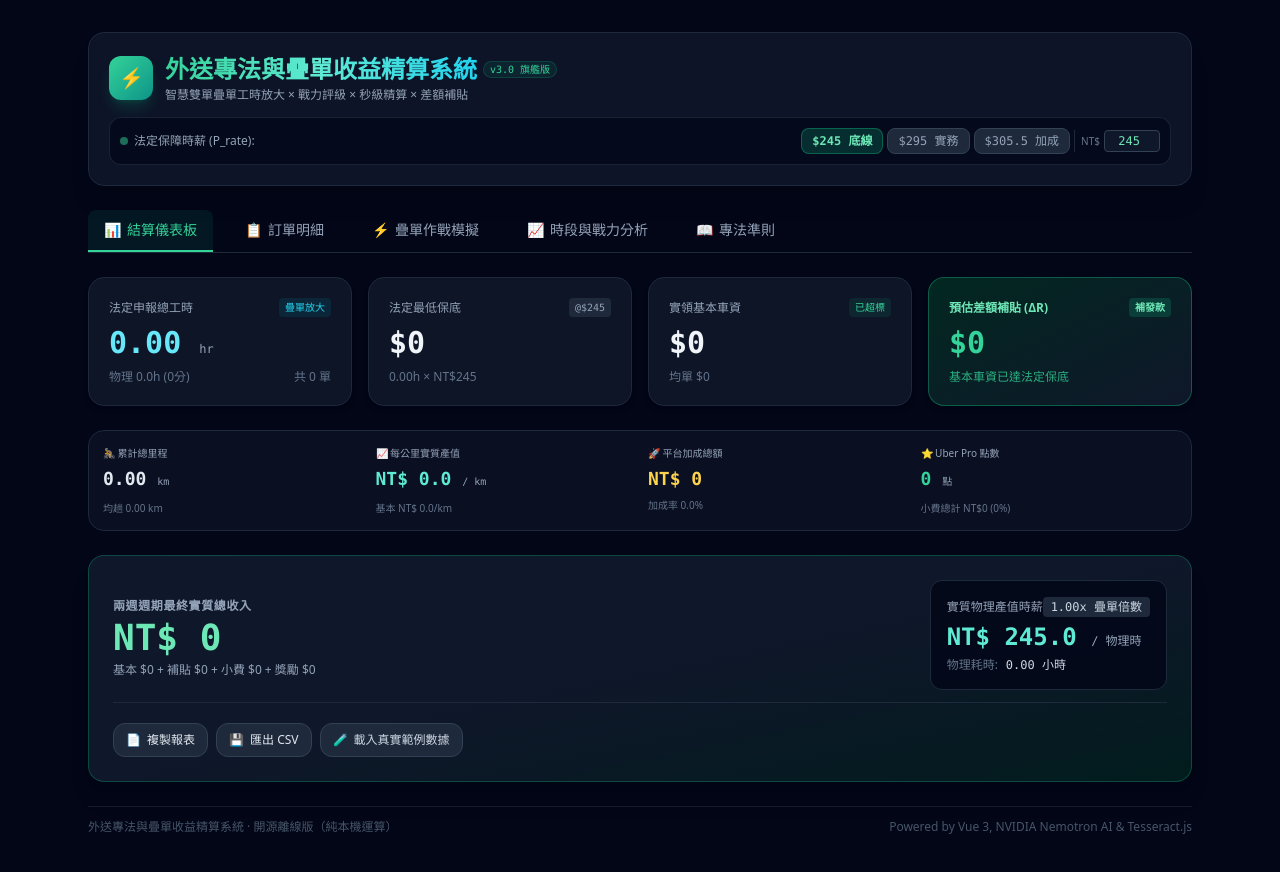
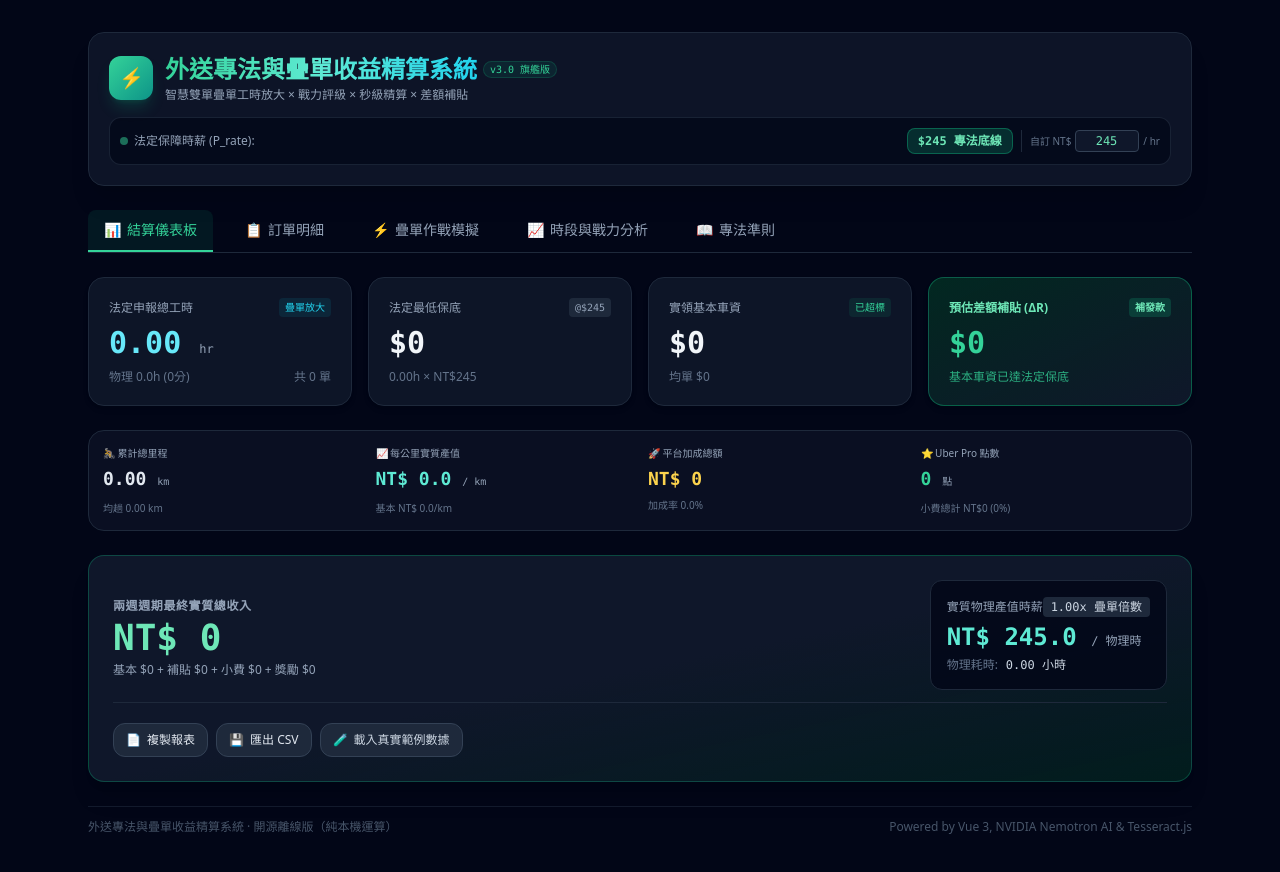
Before and after one commit to wumoztw/delivery-subsidy-calc, a plain HTML site: page index.html in a window 1280 px wide. Drawn offline with nearby package versions, Linux system fonts and the light colour scheme.

Commit message:
feat(ui): simplify hourly wage options to leave 45 statutory baseline & custom input

```diff
--- a/index.html
+++ b/index.html
@@ -71,15 +71,14 @@
           </div>
           <span class="text-emerald-300 font-mono font-bold sm:hidden">NT$ {{ rate }} / hr</span>
         </div>
-        <div class="flex items-center justify-between gap-1 overflow-x-auto no-scrollbar">
+        <div class="flex items-center justify-between sm:justify-end gap-2 overflow-x-auto no-scrollbar">
           <div class="flex items-center gap-1 shrink-0">
-            <button @click="rate = 245" :class="rate === 245 ? 'bg-emerald-500/20 text-emerald-300 border-emerald-500/40 font-bold' : 'bg-slate-800 text-slate-400 border-slate-700'" class="text-[11px] sm:text-xs px-2 sm:px-2.5 py-1 rounded-lg border transition font-mono">$245 底線</button>
-            <button @click="rate = 295" :class="rate === 295 ? 'bg-emerald-500/20 text-emerald-300 border-emerald-500/40 font-bold' : 'bg-slate-800 text-slate-400 border-slate-700'" class="text-[11px] sm:text-xs px-2 sm:px-2.5 py-1 rounded-lg border transition font-mono">$295 實務</button>
-            <button @click="rate = 305.5" :class="rate === 305.5 ? 'bg-emerald-500/20 text-emerald-300 border-emerald-500/40 font-bold' : 'bg-slate-800 text-slate-400 border-slate-700'" class="text-[11px] sm:text-xs px-2 sm:px-2.5 py-1 rounded-lg border transition font-mono">$305.5 加成</button>
-          </div>
-          <div class="flex items-center gap-1 border-l border-slate-800 pl-1.5 shrink-0">
-            <span class="text-[10px] text-slate-500">NT$</span>
-            <input type="number" v-model.number="rate" step="0.5" class="w-14 bg-slate-900 border border-slate-700 rounded px-1 py-0.5 text-right font-mono text-emerald-300 text-xs focus:outline-none focus:border-emerald-500">
+            <button @click="rate = 245" :class="rate === 245 ? 'bg-emerald-500/20 text-emerald-300 border-emerald-500/40 font-bold' : 'bg-slate-800 text-slate-400 border-slate-700'" class="text-[11px] sm:text-xs px-2.5 py-1 rounded-lg border transition font-mono">$245 專法底線</button>
+          </div>
+          <div class="flex items-center gap-1 border-l border-slate-800 pl-2 shrink-0">
+            <span class="text-[10px] text-slate-500">自訂 NT$</span>
+            <input type="number" v-model.number="rate" step="0.5" class="w-16 bg-slate-900 border border-slate-700 rounded px-1.5 py-0.5 text-right font-mono text-emerald-300 text-xs focus:outline-none focus:border-emerald-500">
+            <span class="text-[10px] text-slate-500">/ hr</span>
           </div>
         </div>
       </div>
@@ -771,7 +770,7 @@
             1.2 法定最低保障 ＝ 外送總工時 (小時) × 法定保障時薪費率
           </div>
           <p class="text-slate-400 text-[11px] pl-1">
-            • <strong>保障時薪</strong>：法定保障時薪（專法底線：NT$ 245 元 / 小時；實務平均：約 NT$ 293.90 ～ 305.50 元 / 小時）。
+            • <strong>保障時薪</strong>：法定保障時薪（專法法定底線：NT$ 245 元 / 小時，即基本工資 196 元 × 1.25 倍）。
           </p>
         </div>
 
```
Also changed, not shown: README.md.
